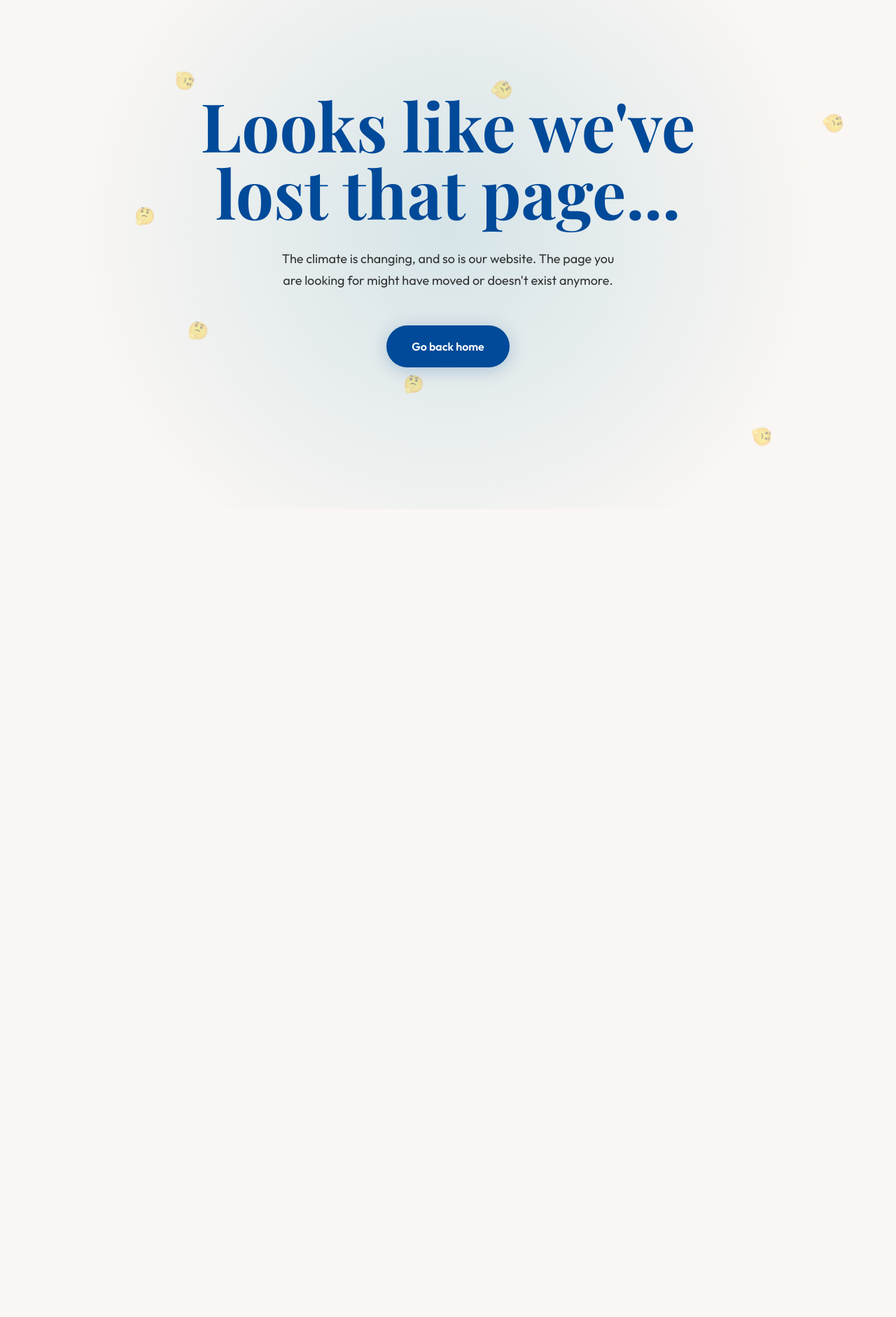
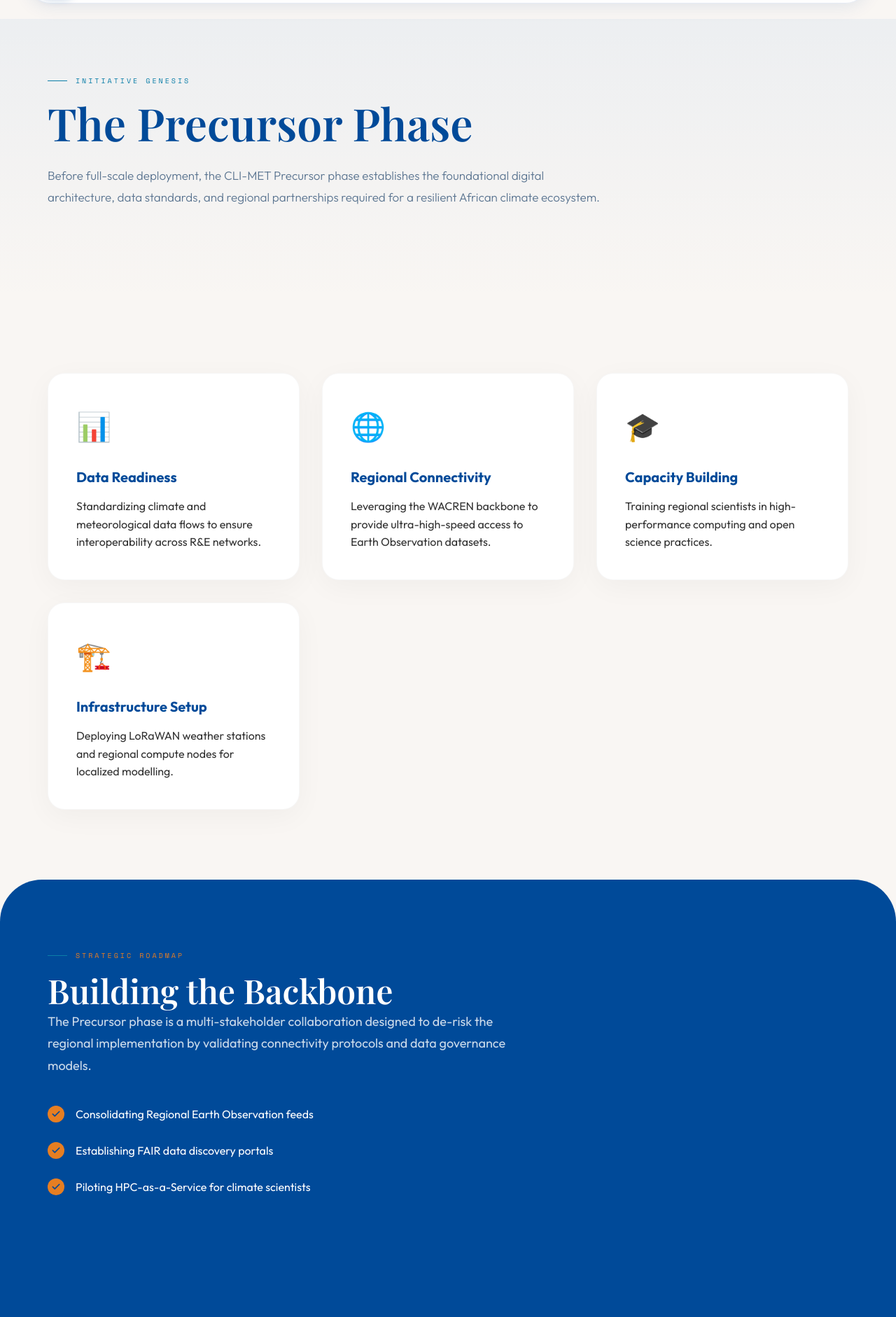
Before and after one commit to steadygroupinc/wacren-cli-met, a Next.js app: page /precursor in a window 1280 px wide. Before the commit this address had no page. Shown: the part 73-1955 px from the top of the page at 70% size. Before the commit the page ends 800 px from the top, so only its background shows below. Built offline with nearby package versions, Linux system fonts and the light colour scheme; a web font is replaced by a local one.

Commit message:
feat: create PRECURSOR page and reorder navbar

```diff
--- a/app/components/Navbar.tsx
+++ b/app/components/Navbar.tsx
@@ -49,8 +49,8 @@ export default function Navbar({ mobileMenuOpen, setMobileMenuOpen }: NavbarProp
               <li className="nav-divider-v"></li>
 
                <li><Link href="/community" className={isActive('/community') ? 'active' : ''}>COMMUNITY</Link></li>
+              <li><Link href="/precursor" className={isActive('/precursor') ? 'active' : ''}>PRECURSOR</Link></li>
               <li><Link href="/impact" className={isActive('/impact') ? 'active' : ''}>IMPACT</Link></li>
-              <li><Link href="/precursor" className={isActive('/precursor') ? 'active' : ''}>PRECURSOR</Link></li>
             </ul>
           </nav>
 
@@ -89,8 +89,8 @@ export default function Navbar({ mobileMenuOpen, setMobileMenuOpen }: NavbarProp
           <Link href="/#flagship" className="mobile-menu-link" onClick={closeMobileMenu}>ACTIVITIES</Link>
           <div className="mobile-menu-divider"></div>
           <Link href="/community" className={`mobile-menu-link ${isActive('/community') ? 'active' : ''}`} onClick={closeMobileMenu}>COMMUNITY</Link>
+          <Link href="/precursor" className={`mobile-menu-link ${isActive('/precursor') ? 'active' : ''}`} onClick={closeMobileMenu}>PRECURSOR</Link>
           <Link href="/impact" className={`mobile-menu-link ${isActive('/impact') ? 'active' : ''}`} onClick={closeMobileMenu}>IMPACT</Link>
-          <Link href="/precursor" className={`mobile-menu-link ${isActive('/precursor') ? 'active' : ''}`} onClick={closeMobileMenu}>PRECURSOR</Link>
         </div>
         <div className="mobile-menu-footer">
           <Link href="/contact" className="mobile-menu-cta" onClick={closeMobileMenu}>
--- /dev/null
+++ b/app/precursor/page.tsx
@@ -0,0 +1,130 @@
+"use client";
+
+import { useEffect, useState } from "react";
+import Navbar from "../components/Navbar";
+import Footer from "../components/Footer";
+
+export default function PrecursorPage() {
+  const [mobileMenuOpen, setMobileMenuOpen] = useState(false);
+  const [backToTopVisible, setBackToTopVisible] = useState(false);
+
+  useEffect(() => {
+    let lastScroll = 0;
+    const handleScroll = () => {
+      const y = window.scrollY;
+      if (y > 300 && y > lastScroll) {
+        setMobileMenuOpen(false);
+      }
+      setBackToTopVisible(y > 400);
+      lastScroll = y;
+    };
+
+    window.addEventListener("scroll", handleScroll, { passive: true });
+
+    const obs = new IntersectionObserver(
+      (entries) => {
+        entries.forEach((e) => {
+          if (e.isIntersecting) {
+            (e.target as HTMLElement).style.opacity = "1";
+            (e.target as HTMLElement).style.transform = "translateY(0)";
+            obs.unobserve(e.target);
+          }
+        });
+      },
+      { threshold: 0.1 }
+    );
+
+    document.querySelectorAll(".reveal").forEach((el) => {
+      (el as HTMLElement).style.opacity = "0";
+      (el as HTMLElement).style.transform = "translateY(30px)";
+      (el as HTMLElement).style.transition = "opacity 0.8s cubic-bezier(0.16, 1, 0.3, 1), transform 0.8s cubic-bezier(0.16, 1, 0.3, 1)";
+      obs.observe(el);
+    });
+
+    return () => window.removeEventListener("scroll", handleScroll);
+  }, []);
+
+  const scrollToTop = (e: React.MouseEvent) => {
+    e.preventDefault();
+    window.scrollTo({ top: 0, behavior: "smooth" });
+  };
+
+  const focusAreas = [
+    { title: "Data Readiness", desc: "Standardizing climate and meteorological data flows to ensure interoperability across R&E networks.", icon: "📊" },
+    { title: "Regional Connectivity", desc: "Leveraging the WACREN backbone to provide ultra-high-speed access to Earth Observation datasets.", icon: "🌐" },
+    { title: "Capacity Building", desc: "Training regional scientists in high-performance computing and open science practices.", icon: "🎓" },
+    { title: "Infrastructure Setup", desc: "Deploying LoRaWAN weather stations and regional compute nodes for localized modelling.", icon: "🏗️" }
+  ];
+
+  return (
+    <>
+      <Navbar mobileMenuOpen={mobileMenuOpen} setMobileMenuOpen={setMobileMenuOpen} />
+
+      <main className="precursor-page" style={{ paddingTop: "100px", minHeight: "100vh", background: "var(--bg-white)" }}>
+        {/* Hero Section */}
+        <section style={{ padding: "80px 0", background: "linear-gradient(180deg, rgba(0,102,204,0.05) 0%, rgba(255,255,255,0) 100%)" }}>
+          <div className="container">
+            <div className="section-label reveal">Initiative Genesis</div>
+            <h1 className="section-title reveal" style={{ fontSize: "clamp(2.5rem, 5vw, 4rem)", marginBottom: "24px" }}>
+              The <span className="h1-accent">Precursor</span> Phase
+            </h1>
+            <p className="section-lead reveal" style={{ maxWidth: "800px" }}>
+              Before full-scale deployment, the CLI-MET Precursor phase establishes the foundational digital architecture, data standards, and regional partnerships required for a resilient African climate ecosystem.
+            </p>
+          </div>
+        </section>
+
+        {/* Content Section */}
+        <section style={{ padding: "100px 0" }}>
+          <div className="container">
+            <div className="precursor-grid" style={{ display: "grid", gridTemplateColumns: "repeat(auto-fit, minmax(300px, 1fr))", gap: "32px" }}>
+              {focusAreas.map((area, idx) => (
+                <div key={idx} className="precursor-card reveal" style={{
+                  padding: "40px",
+                  backgroundColor: "white",
+                  borderRadius: "24px",
+                  boxShadow: "0 10px 40px rgba(0,0,0,0.04)",
+                  border: "1px solid rgba(0,0,0,0.03)",
+                  transition: "transform 0.3s ease"
+                }}>
+                  <div style={{ fontSize: "40px", marginBottom: "20px" }}>{area.icon}</div>
+                  <h3 style={{ fontSize: "20px", fontWeight: "700", marginBottom: "12px", color: "var(--navy)" }}>{area.title}</h3>
+                  <p style={{ color: "var(--text-gray)", lineHeight: "1.6" }}>{area.desc}</p>
+                </div>
+              ))}
+            </div>
+          </div>
+        </section>
+
+        {/* Timeline/Strategic Section */}
+        <section style={{ padding: "100px 0", backgroundColor: "var(--navy)", color: "white", borderRadius: "60px 60px 0 0" }}>
+          <div className="container">
+            <div className="reveal" style={{ maxWidth: "700px" }}>
+              <div className="section-label" style={{ color: "var(--gold)" }}>Strategic Roadmap</div>
+              <h2 className="section-title" style={{ color: "white" }}>Building the Backbone</h2>
+              <p style={{ opacity: "0.8", fontSize: "18px", marginBottom: "40px" }}>
+                The Precursor phase is a multi-stakeholder collaboration designed to de-risk the regional implementation by validating connectivity protocols and data governance models.
+              </p>
+              <div style={{ display: "flex", flexDirection: "column", gap: "24px" }}>
+                {[
+                  "Consolidating Regional Earth Observation feeds",
+                  "Establishing FAIR data discovery portals",
+                  "Piloting HPC-as-a-Service for climate scientists"
+                ].map((item, i) => (
+                  <div key={i} style={{ display: "flex", alignItems: "center", gap: "16px" }}>
+                    <div style={{ width: "24px", height: "24px", borderRadius: "12px", background: "var(--gold)", display: "flex", alignItems: "center", justifyContent: "center", flexShrink: 0 }}>
+                      <svg width="14" height="14" viewBox="0 0 24 24" fill="none" stroke="var(--navy)" strokeWidth="3" strokeLinecap="round" strokeLinejoin="round"><polyline points="20 6 9 17 4 12"/></svg>
+                    </div>
+                    <span>{item}</span>
+                  </div>
+                ))}
+              </div>
+            </div>
+          </div>
+        </section>
+      </main>
+
+      <Footer backToTopVisible={backToTopVisible} scrollToTop={scrollToTop} />
+    </>
+  );
+}
```
